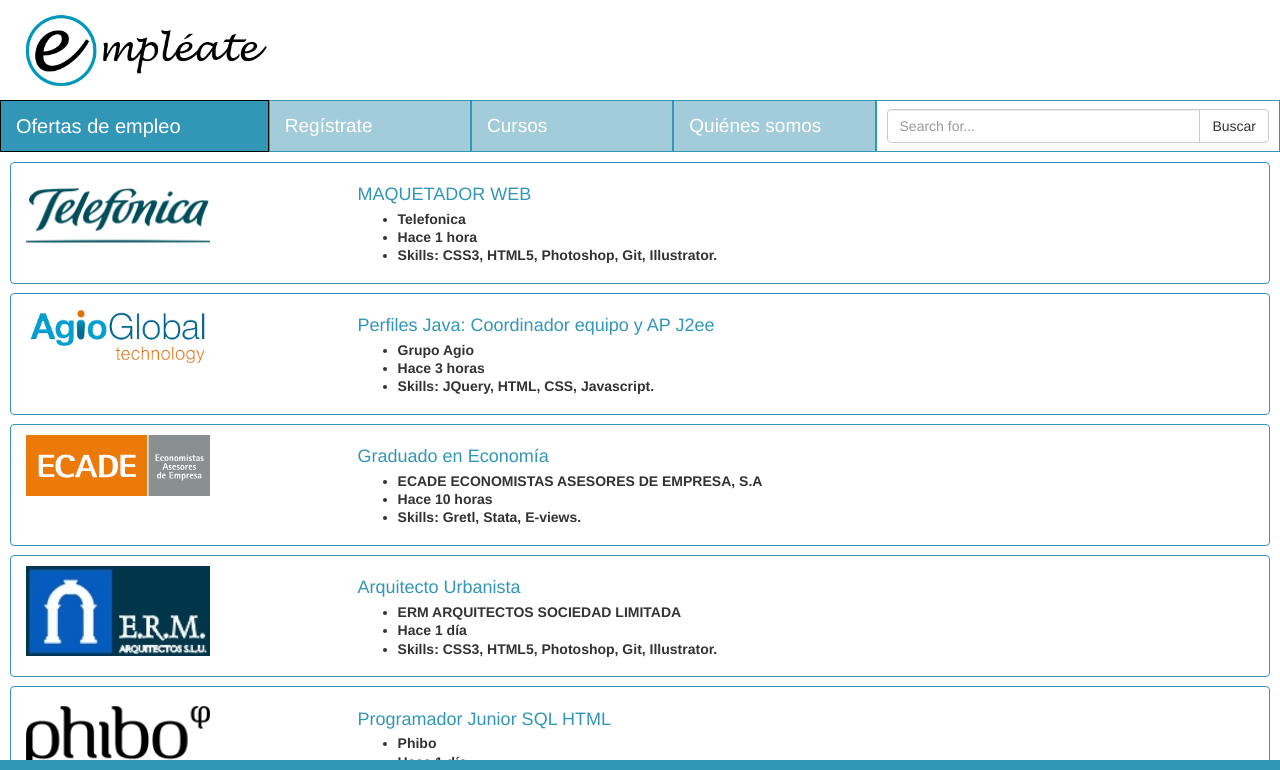
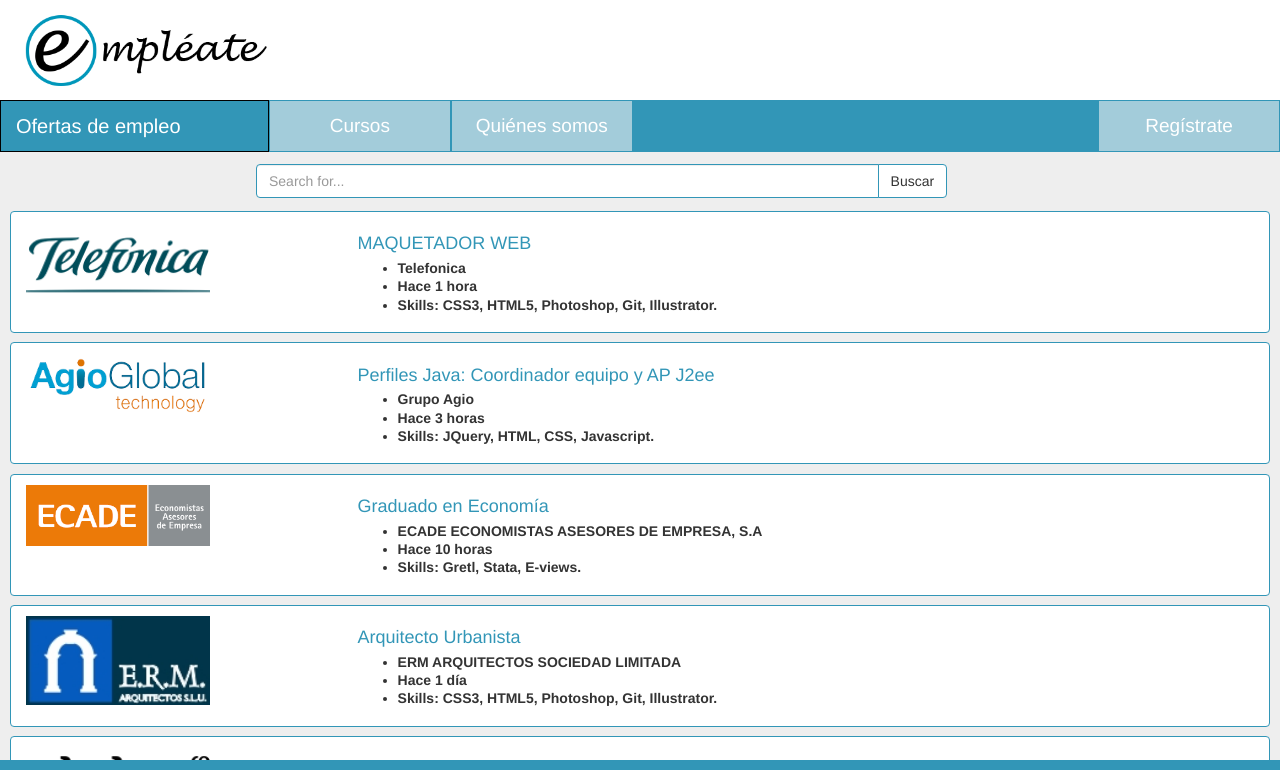
Before and after one commit to CarolinaOrellanaSanchez/Empleate, an Angular app: page /lista-ofertas in a window 1280 px wide. Shown: the top 770 px of the page. Built offline with nearby package versions, Linux system fonts and the light colour scheme.

Commit message:
Funcion de buscador:ok

```diff
--- a/src/app/barra-navegacion/barra-navegacion.component.css
+++ b/src/app/barra-navegacion/barra-navegacion.component.css
@@ -43,33 +43,34 @@
 }
 /*Estilos botones navegacion*/
 #bs-example-navbar-collapse-1{
-    float: right;
+    float: left;
     width: 79%;
     margin-top: 10px;
     padding-left: 0px;
     padding-right: 0px;
 }
+ul{
+    min-width: 100%;
+    background: #3296b7;
+}
 .nav > li{
-    width: 20%;
     border: 1px solid #3296b7;
     background-color: #a3ccda;
     font-size: 19px;
+    width: 18%;
+    text-align: center;
 }
 .nav > li:hover{
-    width: 20%;
     border: 1px solid #3296b7;
     background-color: #fff;
 }
-.input-group {
-    padding-left: 10px;
-    padding-top: 8px;
-    padding-bottom: 8px;
-    padding-right: 10px;
-    border: 1px solid #3296b7;
-}
+
 .navbar-default .navbar-nav>li>a {
     color: #fff;
 }
 .navbar-default .navbar-nav>li>a:hover {
     color: #3296b7;
 }
+#registro{
+    float: right;
+}
--- a/src/app/barra-navegacion/barra-navegacion.component.html
+++ b/src/app/barra-navegacion/barra-navegacion.component.html
@@ -4,19 +4,13 @@
       <img class="logo_empleate" src="../../assets/Logo_empleate.png">
     </a>
     <div class="navbar-header col-md-3">
-      <a class="navbar-brand" [routerLink] ="['lista-ofertas']">Ofertas de empleo</a>
+      <a class="navbar-brand" href ='lista-ofertas'>Ofertas de empleo</a>
     </div>
-    <div class="col-md-7" id="bs-example-navbar-collapse-1">
+    <div class="col-md-9" id="bs-example-navbar-collapse-1">
       <ul class="nav navbar-nav">
-        <li><a [routerLink]="['formulario']">Regístrate</a></li>
         <li><a [routerLink]="['formacion']">Cursos</a></li>
         <li><a [routerLink]= "['quienes-somos']">Quiénes somos</a></li>
-        <div class="input-group">
-          <input type="text" class="form-control" placeholder="Search for..." #input>
-          <span class="input-group-btn">
-              <button class="btn btn-default" type="button" (click)="buscarpuesto(input.value)">Buscar</button>
-            </span>
-        </div>
+        <li id="registro"><a [routerLink]="['formulario']">Regístrate</a></li>
       </ul>
     </div>
   </div>
--- a/src/app/lista-ofertas/lista-ofertas.component.css
+++ b/src/app/lista-ofertas/lista-ofertas.component.css
@@ -0,0 +1,16 @@
+.input-group{
+    margin: 0% 1% 1% 20%;
+    width: 54%;
+}
+.btn{
+    border: 1px solid #3296b7;
+}
+.form-control{
+    border: 1px solid #3296b7;
+}
+.contenedor{
+    padding-top: 1%;
+    background-color: #eee;
+    min-height: 100%;
+    position: absolute;
+}
--- a/src/app/lista-ofertas/lista-ofertas.component.html
+++ b/src/app/lista-ofertas/lista-ofertas.component.html
@@ -1,2 +1,10 @@
-<div class="fondo"><app-oferta (click)="navegarAOferta(indice)" *ngFor="let oferta of listaOfertas | buscador:puesto; let indice = index" [oferta]="oferta"></app-oferta>
-<router-outlet></router-outlet></div>
+<div class="contenedor">
+  <div class="input-group">
+    <input type="text" class="form-control" placeholder="Search for..." #input>
+    <span class="input-group-btn">
+        <button class="btn btn-default" type="button" (click)='enviarBusqueda(input.value)'>Buscar</button>
+    </span>
+  </div>
+  <app-oferta (click)="navegarAOferta(indice)" *ngFor="let oferta of listaOfertas | buscador:puesto; let indice = index" [oferta]="oferta"></app-oferta>
+  <router-outlet></router-outlet>
+</div>
--- a/src/app/lista-ofertas/lista-ofertas.component.ts
+++ b/src/app/lista-ofertas/lista-ofertas.component.ts
@@ -16,10 +16,13 @@
 
   ngOnInit() {
     this.listaOfertas = this.ofertaService.devolverOfertas();
-    this.puesto = this.ofertaService.mostrarPuesto();
+    this.puesto = '';
   }
 
   navegarAOferta(indice:any) {
     this.router.navigate(['oferta-detallada', indice]);
   }
+  enviarBusqueda(puesto) {
+    this.puesto = puesto;
+  }
 }
--- a/src/app/quienes-somos/quienes-somos.component.html
+++ b/src/app/quienes-somos/quienes-somos.component.html
@@ -10,7 +10,7 @@
       </div>
       <h3>Gema de Andrés</h3>
       <p></p>
-      <p><a href="https://www.linkedin.com/in/gemadeandresfernandez">Ver Perfil</a></p>
+      <p><a href="https://www.linkedin.com/in/gemadeandresfernandez" target="_blank">Ver Perfil</a></p>
     </div>
     <div class="curso" id="curso2">
       <div class="img_curso">
@@ -18,7 +18,7 @@
       </div>
       <h3>Carolina Orellana</h3>
       <p></p>
-      <p><a href="https://www.linkedin.com/in/carolinaorellana">Ver Perfil</a></p>
+      <p><a href="https://www.linkedin.com/in/carolinaorellana" target="_blank">Ver Perfil</a></p>
     </div>
     <div class="curso" id="curso3">
       <div class="img_curso">
@@ -26,7 +26,7 @@
       </div>
       <h3>Álvaro Aguiñar</h3>
       <p></p>
-      <p><a href="https://www.linkedin.com/in/alvaroaguilarhervas">Ver Perfil</a></p>
+      <p><a href="https://www.linkedin.com/in/alvaroaguilarhervas" target="_blank">Ver Perfil</a></p>
     </div>
     <div class="curso" id="curso4">
       <div class="img_curso">
@@ -34,7 +34,7 @@
       </div>
       <h3>Cristina Isaba</h3>
       <p></p>
-      <p><a href="https://www.linkedin.com/in/cristinaisaba">Ver Perfil</a></p>
+      <p><a href="https://www.linkedin.com/in/cristinaisaba" target="_blank">Ver Perfil</a></p>
     </div>
   </div>
 </div>
```
